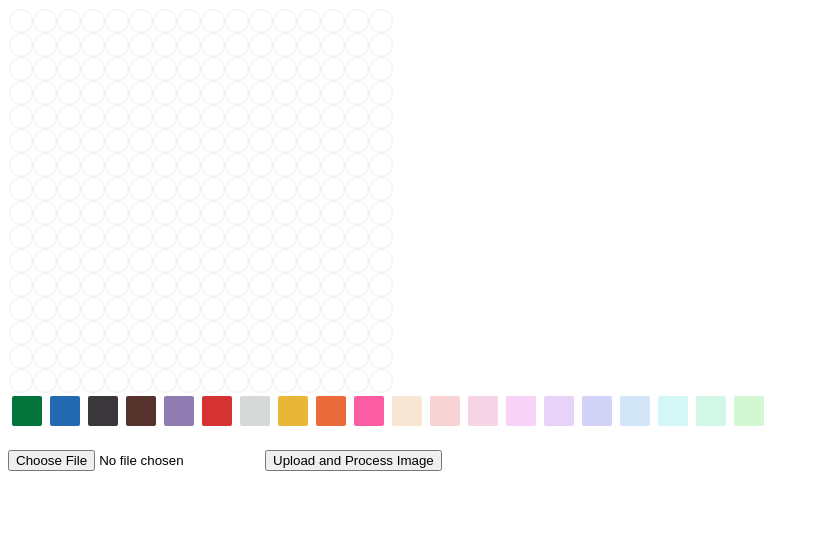
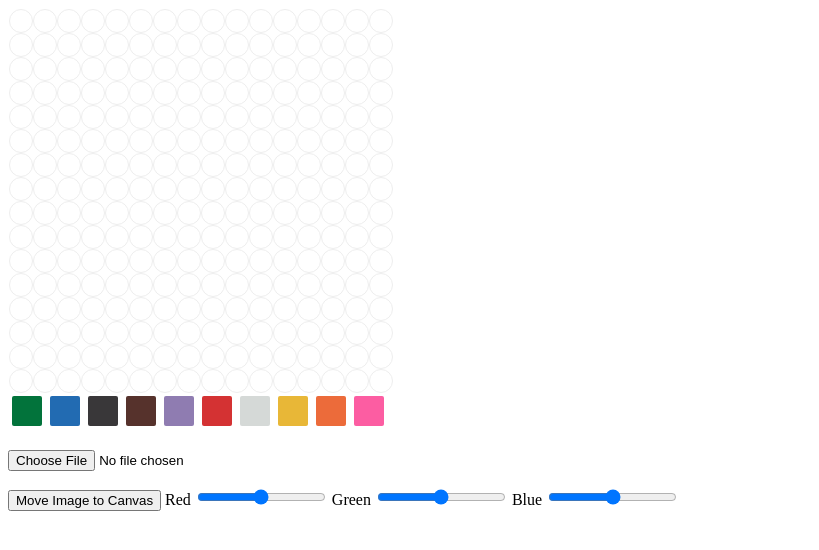
Before and after one commit to gyanl/beadbud, a plain HTML site: page index.html in a window 1280 px wide. Shown: the whole page, without its empty margins (0-819 px from the left). Drawn offline with Linux system fonts and the light colour scheme.

Commit message:
Remove pastels, add RGB sliders in HTML

```diff
--- a/index.html
+++ b/index.html
@@ -8,9 +8,19 @@
     <div id="grid"></div>
     <div id="palette"></div>
 
-    <input type="file" id="imageUploader" accept="image/*" />
-    <button id="uploadButton">Upload and Process Image</button>
+
+    <input type="file" id="imageUploader" accept="image/*" /><p>
+    <button id="uploadButton">Move Image to Canvas</button>
     <canvas id="canvas" style="display: none;"></canvas>
+
+        <!-- Sliders for HSL adjustments -->
+
+        Red
+        <input type="range" id="redSlider" min="-64" max="64" value="0">
+        Green
+        <input type="range" id="greenSlider" min="-64" max="64" value="0">
+        Blue
+        <input type="range" id="blueSlider" min="-64" max="64" value="0">
 
     <script src="script.js"></script>
 </body>
--- a/script.js
+++ b/script.js
@@ -8,7 +8,7 @@ document.addEventListener("DOMContentLoaded", function() {
     // Create array of 10 color
     const colors = [];
     loadStandardColors();
-    loadPastelColors();
+    //loadPastelColors();
 
 
     // Function to load standard colors
```
